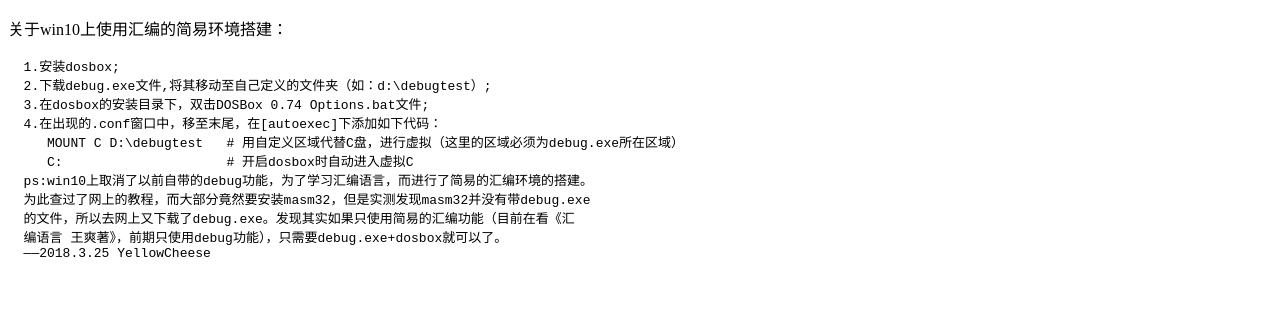
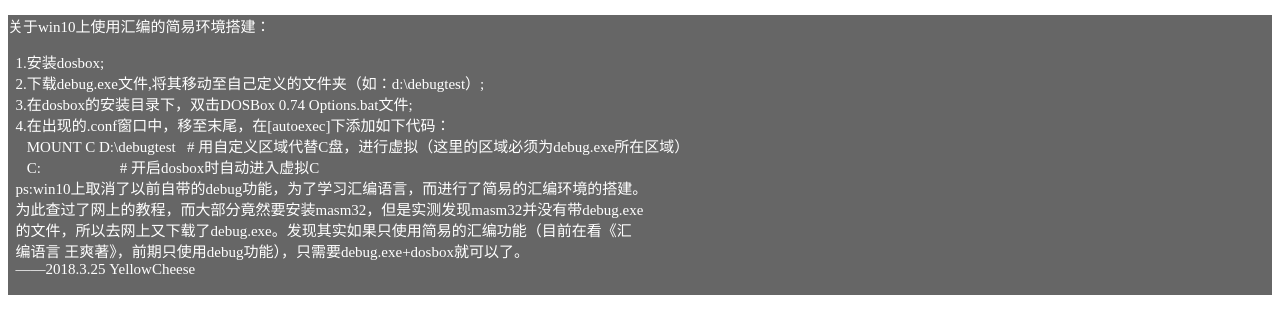
Before and after one commit to YellowCheese/YellowCheese.github.io, a plain HTML site: page AssemblyLanguage.html in a window 1280 px wide. Drawn offline with Linux system fonts and the light colour scheme.

Commit message:
Update mycss.css

```diff
--- a/mycss.css
+++ b/mycss.css
@@ -7,7 +7,7 @@ and open the template in the editor.
     Created on : 2018-3-19, 17:16:57
     Author     : L
 */
-       .backcolor01{
+      .backcolor01{
           background-color: #00cccc;
           width: 302px;
           height: 69px;
@@ -25,7 +25,7 @@ and open the template in the editor.
       .backcolor02{
 
           width: 320px;
-          height: 400px;
+          height: 1000px;
           margin-left: auto;
           margin-right: auto;
           border-style: solid;
@@ -33,6 +33,11 @@ and open the template in the editor.
           border-width: 5px;
           text-align:  center;
           line-height:  70px;
+      }
+      .backcolor03{
+          background-color: #666666;
+          width: auto;
+          height:  auto;
       }
       .text00{
           font-size: 20px;
@@ -42,3 +47,8 @@ and open the template in the editor.
       .text01{
           text-align: center;
       }
+      .text02{
+          font-size: 15px;
+          color: #ffffff;
+          font-family: 微软雅黑;
+      }
```
